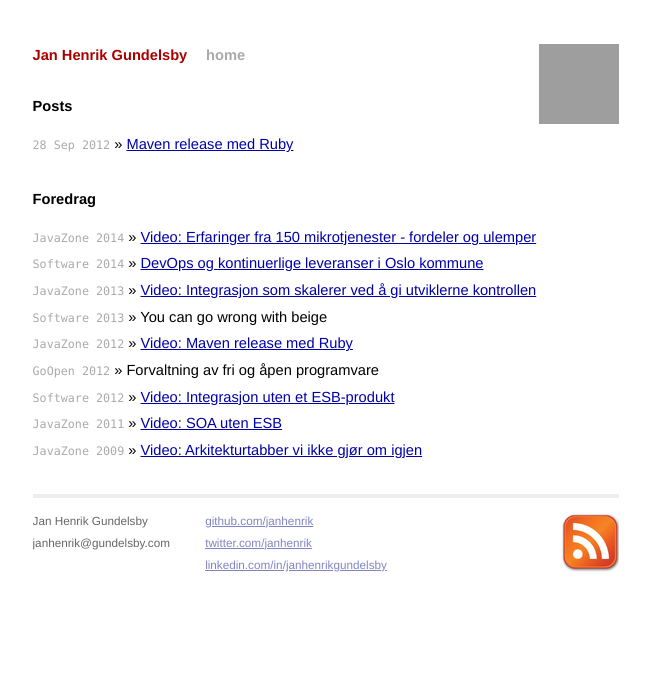
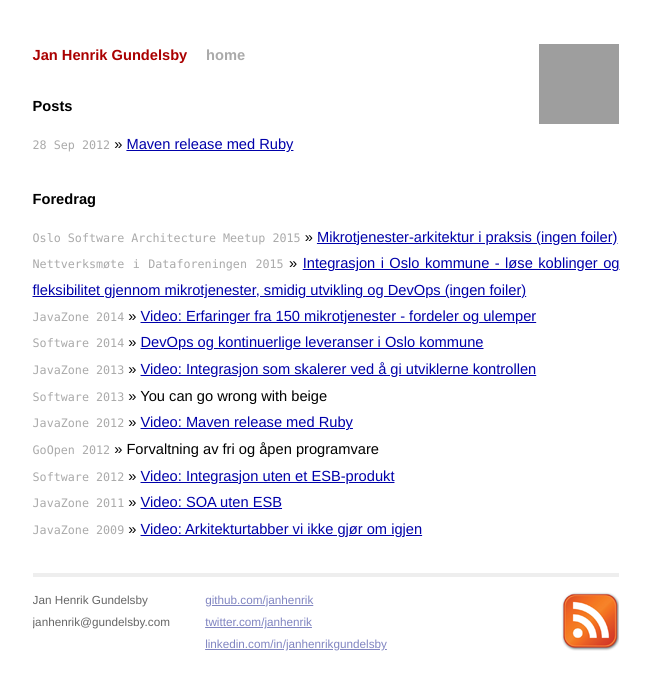
Before and after one commit to janhenrik/janhenrik.github.com, a Jekyll site: the page built from index.html, in a window 1280 px wide, cut to the strip 0-944 px from the top of the page. Shown: the top 690 px of the strip, without its empty margins (314-964 px from the left). Built offline with Jekyll 4.4.1, drawn with Linux system fonts in a browser that asks for light colours; Markdown is read by kramdown in place of the engine named in the settings; grey boxes are pictures that could not be loaded.

Commit message:
2015 foredrag

```diff
--- a/index.html
+++ b/index.html
@@ -13,6 +13,8 @@
 
  <h1>Foredrag</h1>
   <ul class="posts">
+    <li><span>Oslo Software Architecture Meetup 2015</span> &raquo; <a href="http://www.meetup.com/Oslo-Software-Architecture/events/220440883/?showAttendance=true&showFullList=yes%2Cno#no">Mikrotjenester-arki­­tektur i praksis (ingen foiler)</a></li>
+    <li><span>Nettverksmøte i Dataforeningen 2015</span> &raquo; <a href="http://www.dataforeningen.no/integrasjon-i-oslo-kommune-loese-koblinger-og-fleksibilitet-gjennom-mikrotjenester-smidig-utvikling-og-devops-venteliste.5721638-134140.html">Integrasjon i Oslo kommune - løse koblinger og fleksibilitet gjennom mikrotjenester, smidig utvikling og DevOps (ingen foiler)</a></li>
     <li><span>JavaZone 2014</span> &raquo; <a href="http://vimeo.com/105777594">Video: Erfaringer fra 150 mikrotjenester - fordeler og ulemper</a></li>
     <li><span>Software 2014</span> &raquo; <a href="http://sched.co/1cwkBPI">DevOps og kontinuerlige leveranser i Oslo kommune</a></li>
     <li><span>JavaZone 2013</span> &raquo; <a href="http://vimeo.com/74415652">Video: Integrasjon som skalerer ved å gi utviklerne kontrollen</a></li>
```
